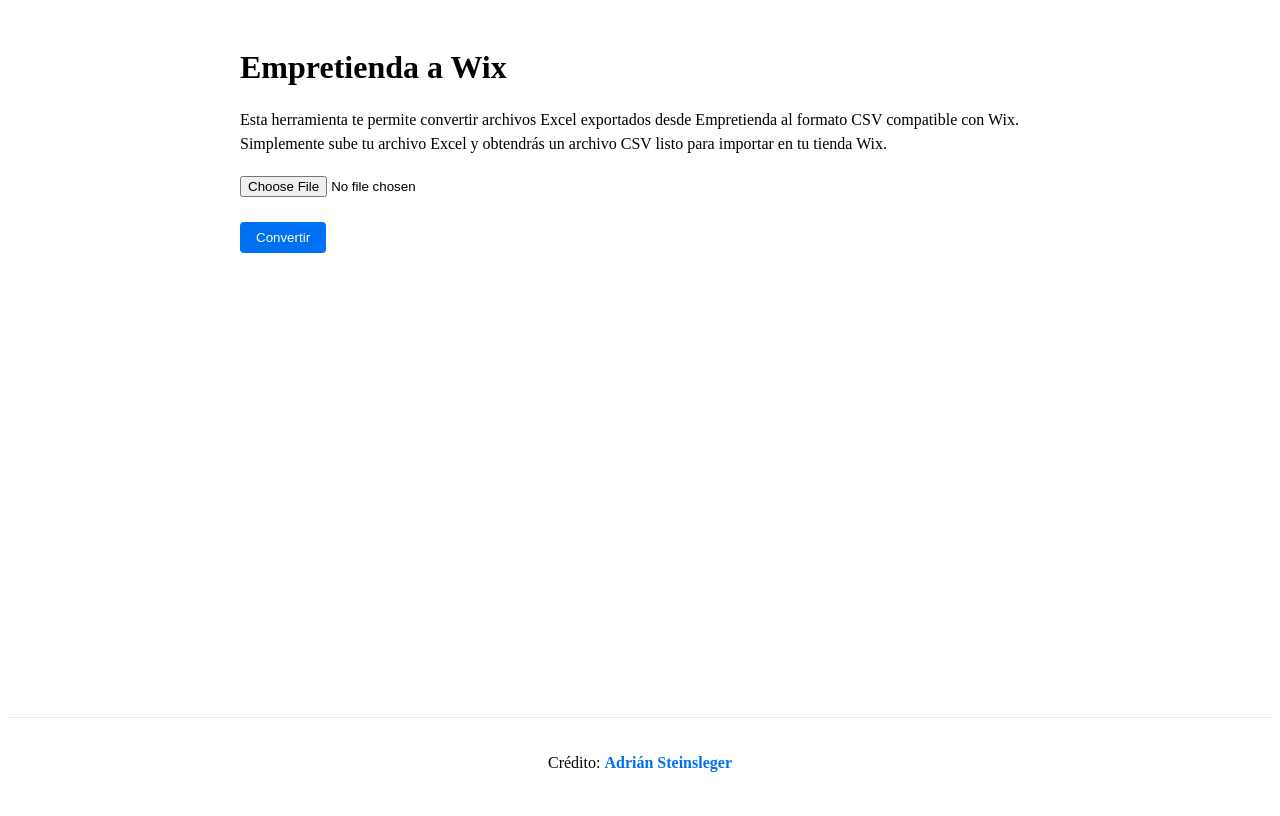
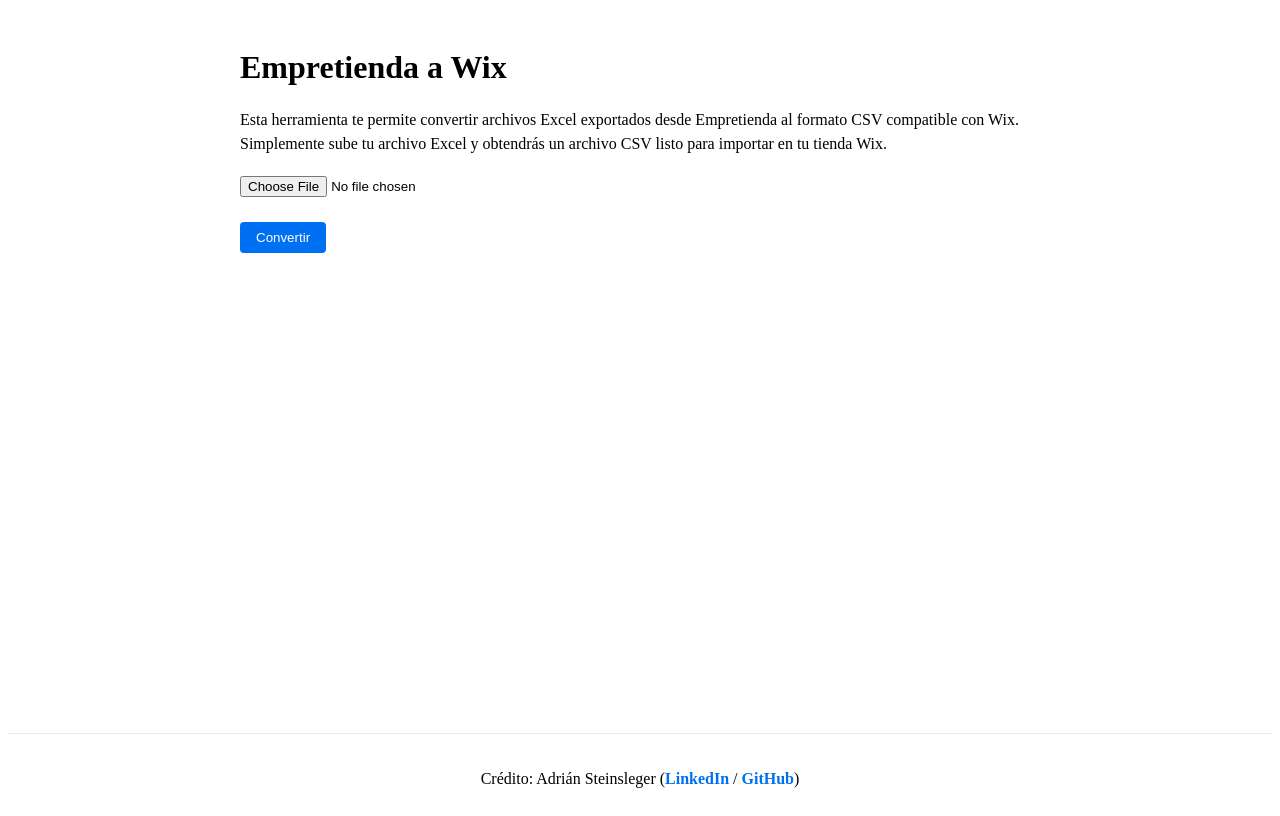
Before and after one commit to steinsleger/et2wix, a Next.js app: page / in a window 1280 px wide. Built offline with nearby package versions, Linux system fonts and the light colour scheme.

Commit message:
feat: add GitHub link to footer credits

```diff
--- a/pages/index.tsx
+++ b/pages/index.tsx
@@ -92,8 +92,9 @@
         borderTop: '1px solid #eaeaea',
         marginTop: 'auto'
       }}>
-        <p>
-          Crédito: <a
+        <p style={{ marginBottom: '0' }}>
+          Crédito: Adrián Steinsleger (
+          <a
             href="https://www.linkedin.com/in/adriansteinsleger/"
             target="_blank"
             rel="noopener noreferrer"
@@ -103,8 +104,22 @@
               fontWeight: 'bold'
             }}
           >
-            Adrián Steinsleger
+            LinkedIn
           </a>
+          {' '}/{' '}
+          <a
+            href="https://github.com/steinsleger"
+            target="_blank"
+            rel="noopener noreferrer"
+            style={{
+              color: '#0070f3',
+              textDecoration: 'none',
+              fontWeight: 'bold'
+            }}
+          >
+            GitHub
+          </a>
+          )
         </p>
       </footer>
     </div>
```
